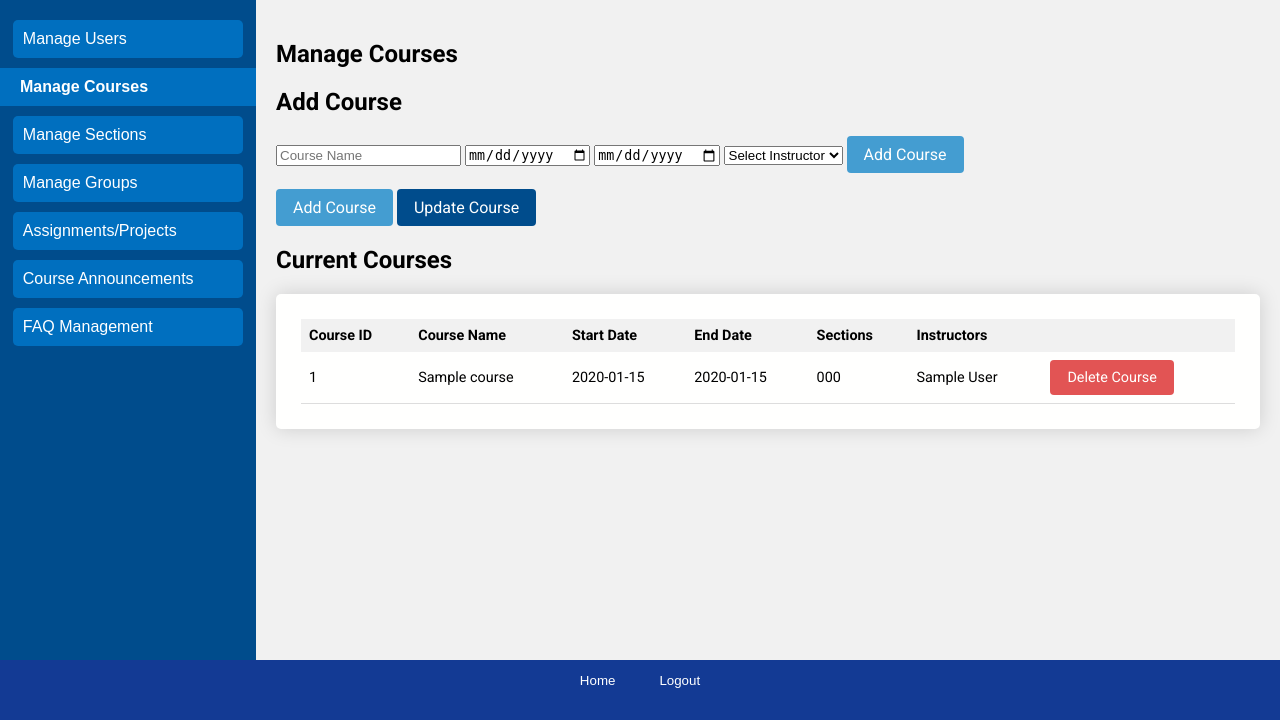
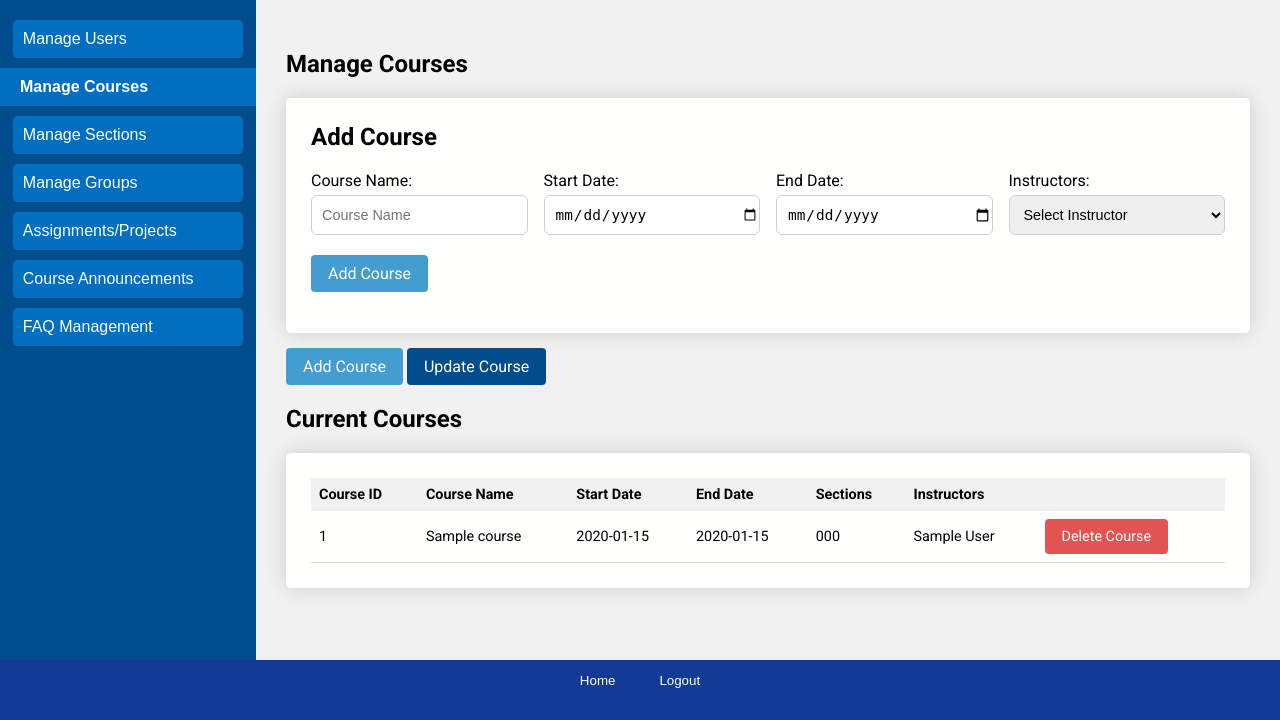
Before and after one commit to RicardoGVilla/COMP-5531---CrsMgr-, a PHP site: page /users/admin/manage_courses.php in a window 1280 px wide. Shown: the part 99-819 px from the top of the page. Run offline with PHP 8.4, Linux system fonts and the light colour scheme; tables that the repository leaves empty hold one stand-in row (values such as "Sample post").

Commit message:
Merge css styles with last commit fetching courses from db

```diff
--- a/css/form.css
+++ b/css/form.css
@@ -1,5 +1,34 @@
 .form{
   padding: 20px;
+}
+
+.inline-form {
+  display: flex;
+  flex-direction: column;
+  gap: 20px;
+}
+
+.inline-form input {
+  border: 1px solid #d0d0d0;
+  border-radius: 6px;
+  padding-inline-start: 10px;
+  font-size: 0.9rem;
+}
+
+.label-input input {
+  height: 40px;
+  /* border: 1px solid #d0d0d0;
+  border-radius: 6px;
+  padding-inline-start: 10px;
+  font-size: 0.9rem; */
+}
+
+.inline-form select {
+  height: 40px;
+  border: 1px solid #d0d0d0;
+  border-radius: 6px;
+  padding-inline-start: 10px;
+  font-size: 0.9rem;
 }
 
 .input{
@@ -8,6 +37,19 @@
   display: flex;
   flex-direction: column;
 }
+
+.input-body,
+.label-input-body {
+  display: flex;
+  gap: 1rem;
+  flex-wrap: wrap;
+}
+
+.input-body input,
+.input-body select {
+  flex: 1;
+}
+
 
 .input input,
 .input select {
@@ -26,16 +68,14 @@
   font-weight: 300;
 }
 
-.input input,
-.input textarea {
-  /* flex: 1; */
-}
-
-.input label {
-
-}
-
 .button-container {
   display: flex;
   justify-content: flex-end;
 }
+
+.label-input {
+  display: flex;
+  flex-direction: column;
+  flex: 1;
+  gap: 5px;
+}
--- a/css/home.css
+++ b/css/home.css
@@ -64,7 +64,7 @@ body{
 
 .page .main{
     grid-area: main;
-    padding: 20px;
+    padding: 30px;
     background-color: #f1f1f1;
     overflow-y: auto;
 }
--- a/css/table.css
+++ b/css/table.css
@@ -1,6 +1,3 @@
-.user-table {
-  padding: 25px;
-}
 
 .table-wrapper {
   padding: 25px;
@@ -8,6 +5,11 @@
   box-shadow: 0 0 20px rgba(0, 0, 0, 0.15);
   border-radius: 5px;
   min-width: 600px;
+  margin-block-end: 15px;
+}
+
+.table-wrapper h2 {
+  margin-block-start: 0;
 }
 
 .content-table {
--- a/users/admin/manage_courses.php
+++ b/users/admin/manage_courses.php
@@ -53,16 +53,28 @@ try {
                 <h2>Manage Courses</h2>
             </div>
             <!-- Add Course Form -->
-            <div id="add-course" class="course-form">
+            <div id="add-course" class="course-form table-wrapper">
                 <h2>Add Course</h2>
-                <form method="POST" action="edit_courses_endpoint.php">
+                <form class="inline-form"  method="POST" action="edit_courses_endpoint.php">
+                    <div class="label-input-body">
                         <input type="hidden" name="action" value="add" />
-                    <input type="text" name="course_name" placeholder="Course Name" required />
-                    <input type="date" name="start_date" placeholder="Start Date" required />
-                    <input type="date" name="end_date" placeholder="End Date" required />
+                        <div class="label-input">
+                            <label for="course_name">Course Name:</label>
+                            <input type="text" id="course_name" name="course_name" placeholder="Course Name" required />
+                        </div>
+                        <div class="label-input">
+                            <label for="start_date">Start Date:</label>
+                            <input type="date" id="start_date" name="start_date" placeholder="Start Date" required />
+                        </div>
+                        <div class="label-input">
+                            <label for="end_date">End Date:</label>
+                            <input type="date" id="end_date" name="end_date" placeholder="End Date" required />
+                        </div>
 
+                        <div class="label-input">
+                            <label for="instructors">Instructors:</label>
                             <!-- Dropdown menu for selecting instructors -->
-                    <select name="instructors" required>
+                            <select id="instructors" name="instructors" required>
                                 <option value="" disabled selected>Select Instructor</option>
                                 <?php foreach ($courses as $course): ?>
                                     <?php if ($course['Instructors']): ?>
@@ -75,19 +87,25 @@ try {
                                     <?php endif; ?>
                                 <?php endforeach; ?>
                             </select>
+                        </div>
 
+                    </div>
+                    <div>
                         <button class="button is-primary" type="submit">Add Course</button>
+                    </div>
                 </form>
             </div>
 
             <!-- Update Course Form -->
-            <div id="update-course" class="course-form" style="display: none;">
+            <div id="update-course" class="course-form table-wrapper" style="display: none;">
                 <h2>Update Course</h2>
-                <form method="POST" action="edit_courses_endpoint.php">
+                <form class="inline-form" method="POST" action="edit_courses_endpoint.php">
+                    <div class="label-input-body">
                         <input type="hidden" name="action" value="update" />
-
+                        <div class="label-input">
+                            <label for="course_id">Select Course:</label>
                             <!-- Dropdown menu for selecting the course to update -->
-                    <select name="course_id" required>
+                            <select id="course_id" name="course_id" required>
                                 <option value="" disabled selected>Select Course</option>
                                 <?php foreach ($courses as $course): ?>
                                     <option value="<?= htmlspecialchars($course['CourseID']) ?>">
@@ -95,13 +113,23 @@ try {
                                     </option>
                                 <?php endforeach; ?>
                             </select>
-
-                    <input type="text" name="new_course_name" placeholder="New Course Name" />
+                        </div>
+                        <div class="label-input">
+                            <label for="new_course_name">New Course Name:</label>
+                            <input type="text" id="new_course_name" name="new_course_name" placeholder="New Course Name" />
+                        </div>
+                        <div class="label-input">
+                            <label for="new_start_date">New Start Date:</label>
                             <input type="date" name="new_start_date" placeholder="New Start Date" />
+                        </div>
+                        <div class="label-input">
+                            <label for="new_end_date">New End Date:</label>
                             <input type="date" name="new_end_date" placeholder="New End Date" />
-
+                        </div>
+                        <div class="label-input">
+                            <label for="new_instructors">New Instructor:</label>
                             <!-- Dropdown menu for selecting instructors -->
-                    <select name="new_instructors" required>
+                            <select id="new_instructors" name="new_instructors" required>
                                 <option value="" disabled selected>Select Instructor</option>
                                 <?php foreach ($courses as $course): ?>
                                     <?php if ($course['Instructors']): ?>
@@ -114,8 +142,11 @@ try {
                                     <?php endif; ?>
                                 <?php endforeach; ?>
                             </select>
-
+                        </div>
+                    </div>
+                    <div>
                         <button class="button is-secondary" type="submit">Update Course</button>
+                    </div>
                 </form>
             </div>
 
```
Also changed, not shown: users/admin/manage_announcements.php (+9 -3 lines), users/admin/manage_groups.php (+13 -5 lines), users/admin/manage_sections.php (+50 -14 lines), users/admin/manage_user.php (+10 -6 lines). Lines whose indentation alone changed are shown as unchanged.
